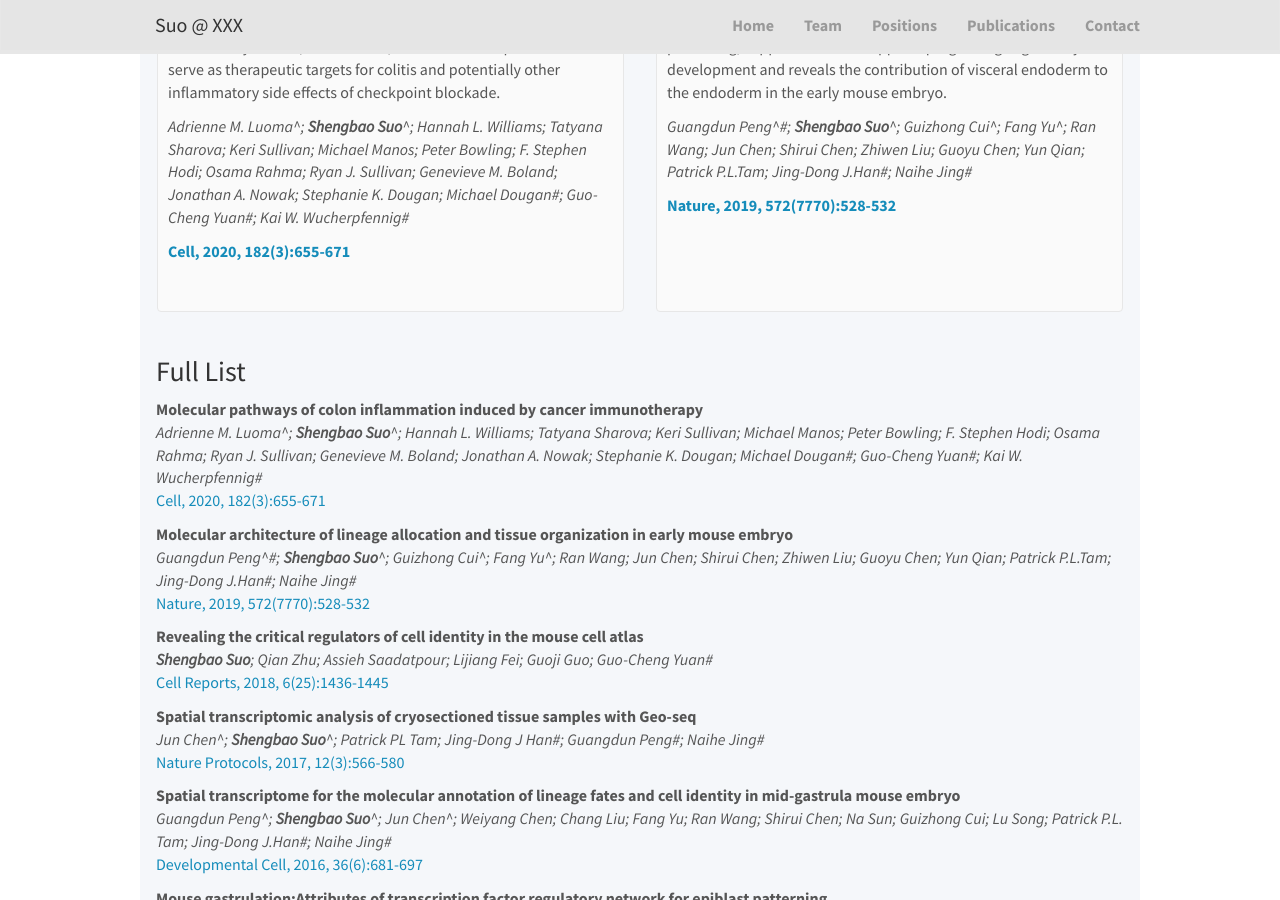
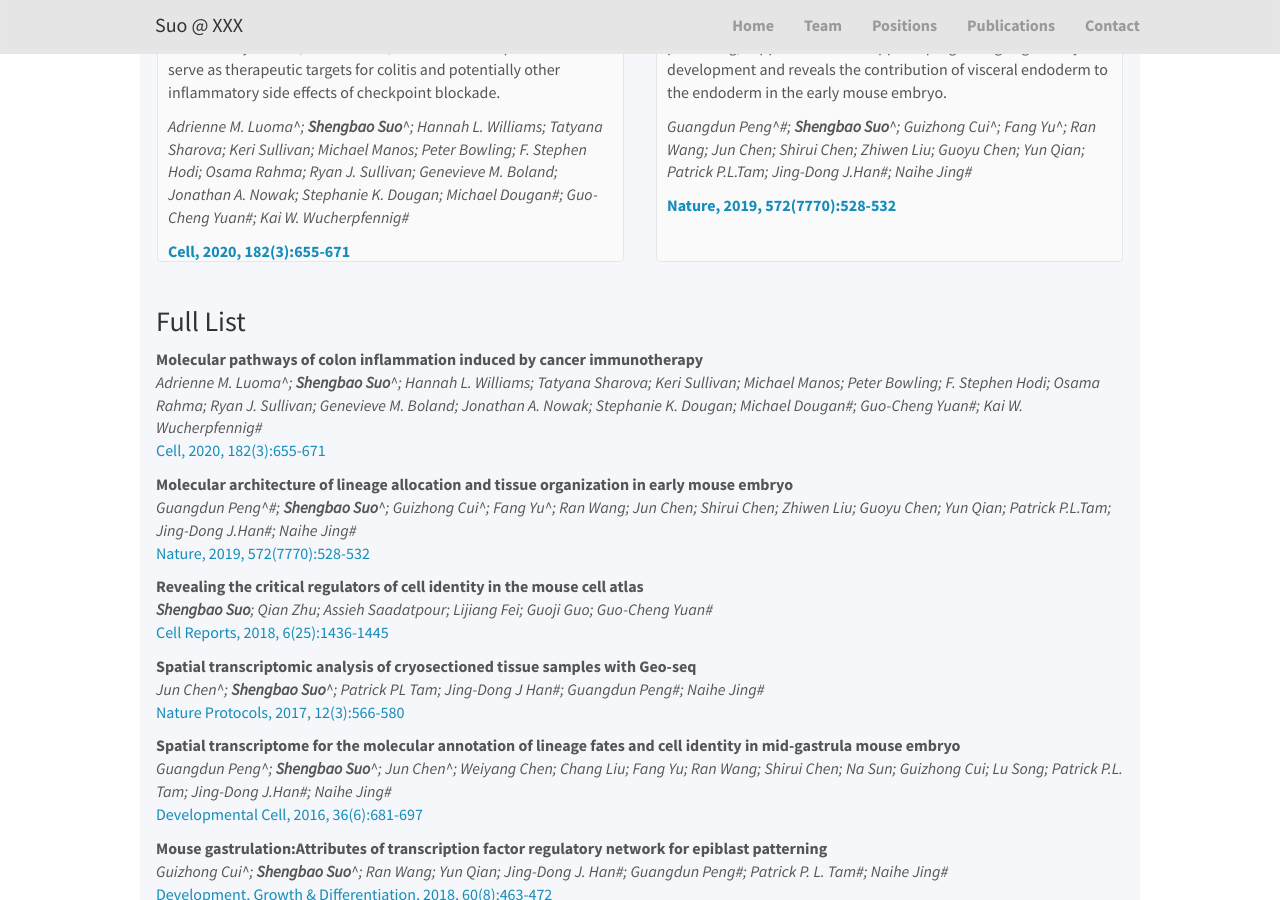
Before and after one commit to suoshengbao/suoshengbao.github.io, a Jekyll site: the page built from _pages/publications.md, in a window 1280 px wide and 900 px high, scrolled down 615 px. Built offline with Jekyll 4.4.1, drawn with Linux system fonts in a browser that asks for light colours; nearby versions of some CDN libraries.

Commit message:
Update publications.md

```diff
--- a/_pages/publications.md
+++ b/_pages/publications.md
@@ -24,7 +24,7 @@
 {% endif %}
 
 <div class="col-sm-6 clearfix">
- <div class="well"  style="height: 700px;">
+ <div class="well"  style="height: 650px;">
   <pubtit>{{ publi.title }}</pubtit>
   <img src="{{ site.url }}{{ site.baseurl }}/images/pubpic/{{ publi.image }}" class="img-responsive" width="33%" style="float: left" />
   <p>{{ publi.description }}</p>
```
